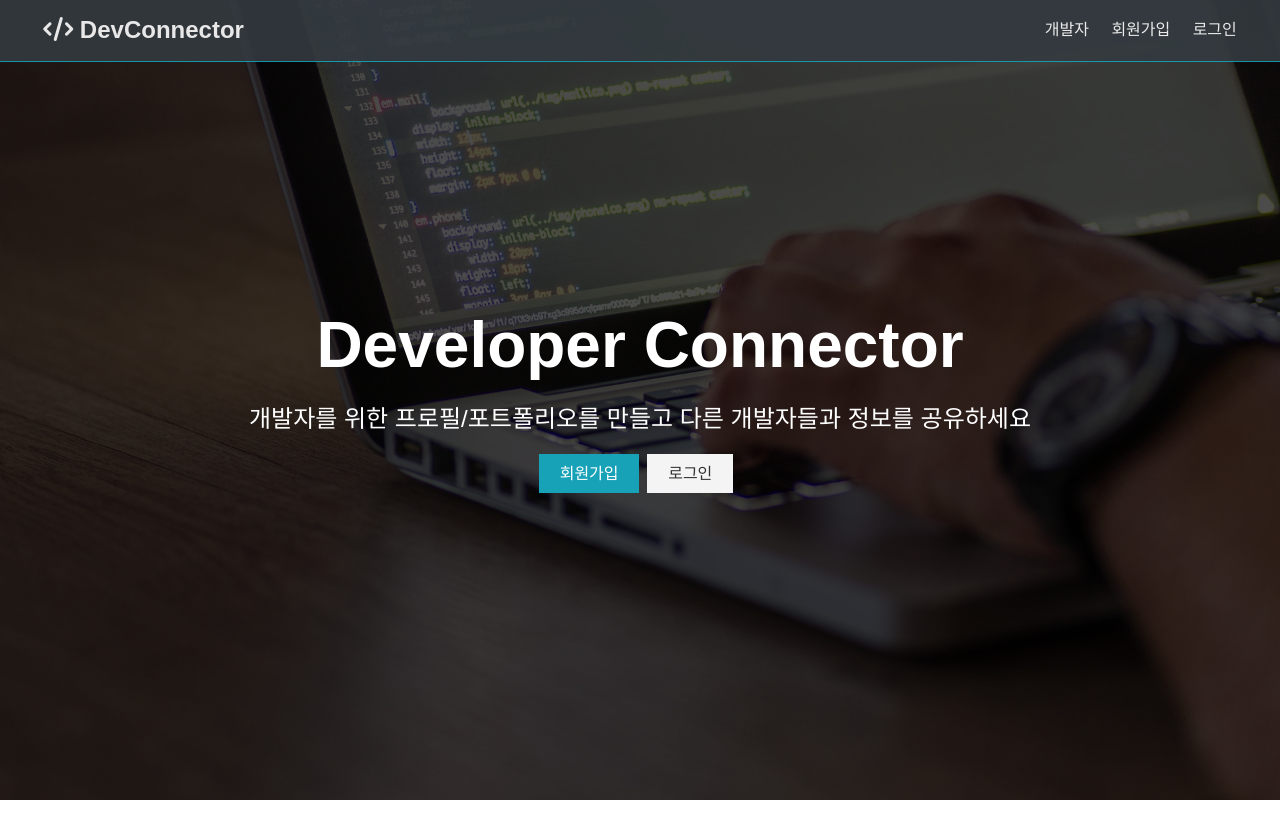
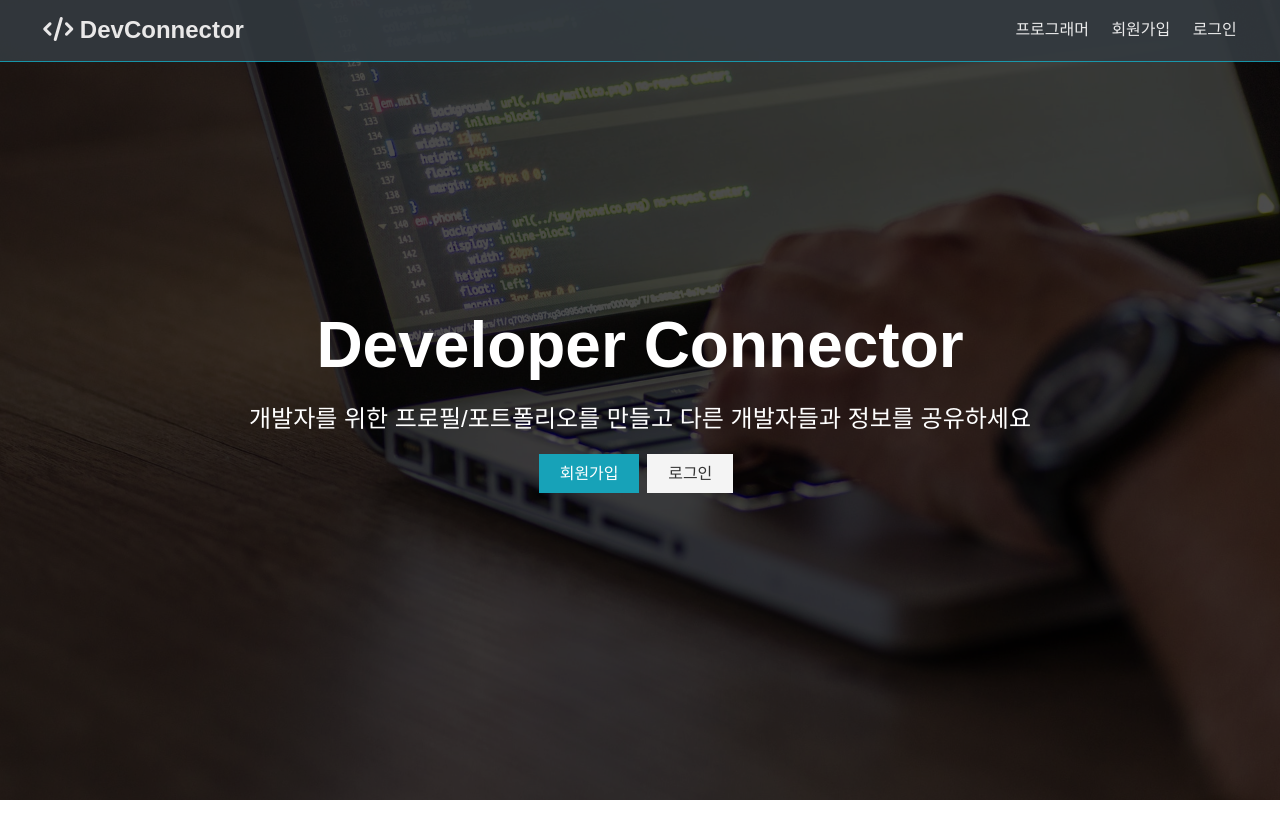
Before and after one commit to kyho1662/devconnector, a React (Create React App) app in the folder client/: page / in a window 1280 px wide. Shown: the top 838 px of the page. Built offline with nearby package versions, Linux system fonts and the light colour scheme; no server answers.

Commit message:
List Profiles

```diff
--- a/client/src/App.js
+++ b/client/src/App.js
@@ -10,6 +10,7 @@ import CreateProfile from './components/profile-form/CreateProfile';
 import EditProfile from './components/profile-form/EditProfile';
 import AddExperience from './components/profile-form/AddExperience';
 import AddEducation from './components/profile-form/AddEducation';
+import Profiles from './components/profiles/Profiles';
 import PrivateRoute from './components/routing/PrivateRoute';
 
 // Redux
@@ -38,6 +39,7 @@ const App = () => {
             <Switch>
               <Route exact path="/register" component={Register} />
               <Route exact path="/login" component={Login} />
+              <Route exact path="/profiles" component={Profiles} />
               <PrivateRoute exact path="/dashboard" component={Dashboard} />
               <PrivateRoute
                 exact
--- a/client/src/components/layout/Navbar.js
+++ b/client/src/components/layout/Navbar.js
@@ -7,6 +7,9 @@ import { logout } from '../../actions/auth';
 const Navbar = ({ auth: { isAuthenticated, loading }, logout }) => {
   const authLinks = (
     <ul>
+      <li>
+        <Link to="/profiles">프로그래머</Link>
+      </li>
       <li>
         <Link to="/dashboard">
           <i className="fas fa-user"></i>{' '}
@@ -24,7 +27,7 @@ const Navbar = ({ auth: { isAuthenticated, loading }, logout }) => {
   const guestLinks = (
     <ul>
       <li>
-        <a href="#!">개발자</a>
+        <Link to="/profiles">프로그래머</Link>
       </li>
       <li>
         <Link to="/register">회원가입</Link>
--- /dev/null
+++ b/client/src/components/profiles/Profiles.js
@@ -0,0 +1,23 @@
+import React, { Fragment, useEffect } from 'react';
+import PropTypes from 'prop-types';
+import Spinner from '../layout/Spinner';
+import { connect } from 'react-redux';
+import { getProfiles } from '../../actions/profile';
+
+const Profiles = ({ getProfiles, profile: { profiles, loading } }) => {
+  useEffect(() => {
+    getProfiles();
+  }, []);
+  return <div></div>;
+};
+
+Profiles.propTypes = {
+  getProfiles: PropTypes.func.isRequired,
+  profile: PropTypes.object.isRequired,
+};
+
+const mapStateToProps = (state) => ({
+  profile: state.profile,
+});
+
+export default connect(mapStateToProps, { getProfiles })(Profiles);
```
Also changed, not shown: client/src/components/profiles/ProfileItem.js (added), 1 other file (tests, documents, lock files or other folders).
